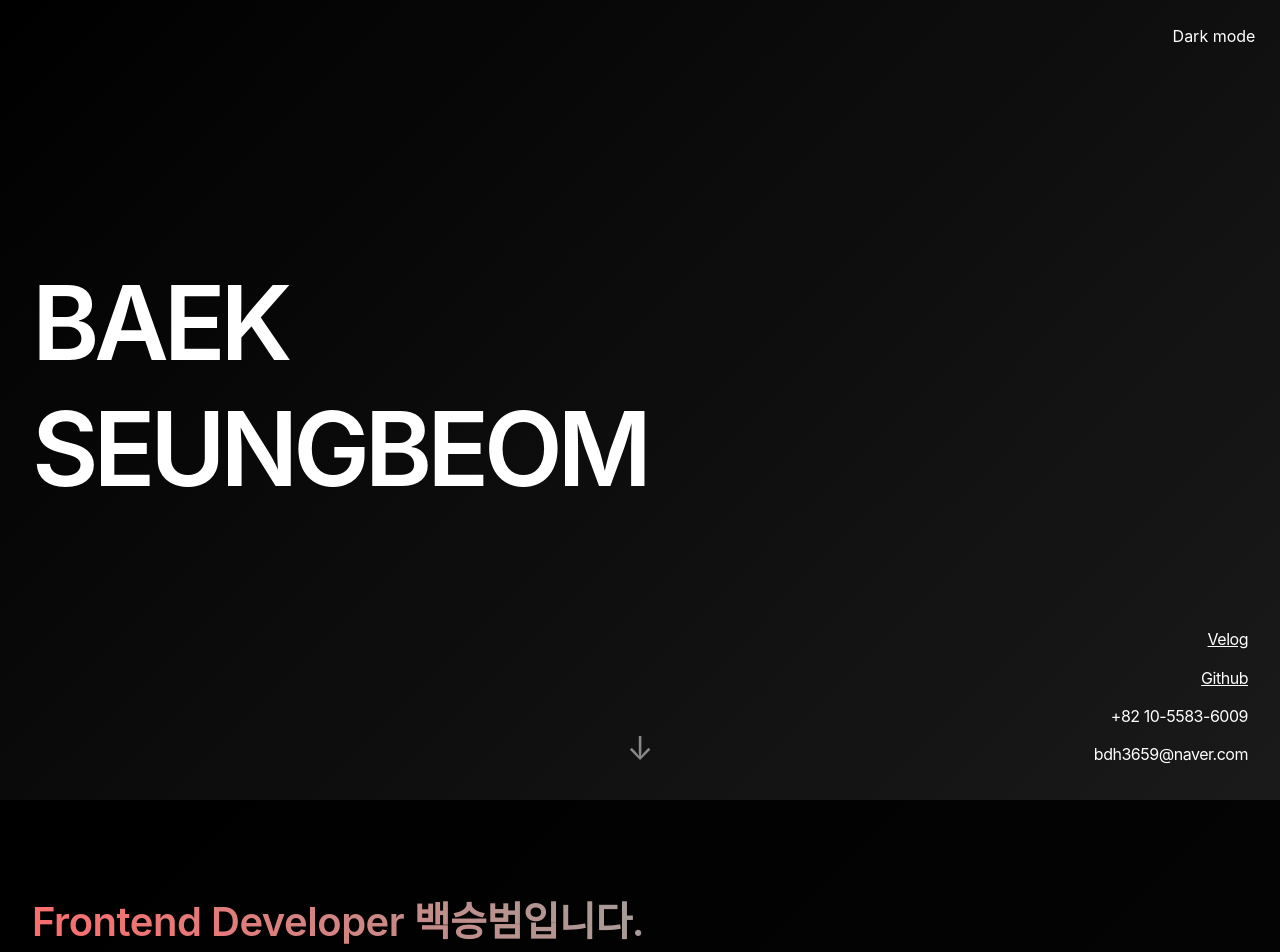
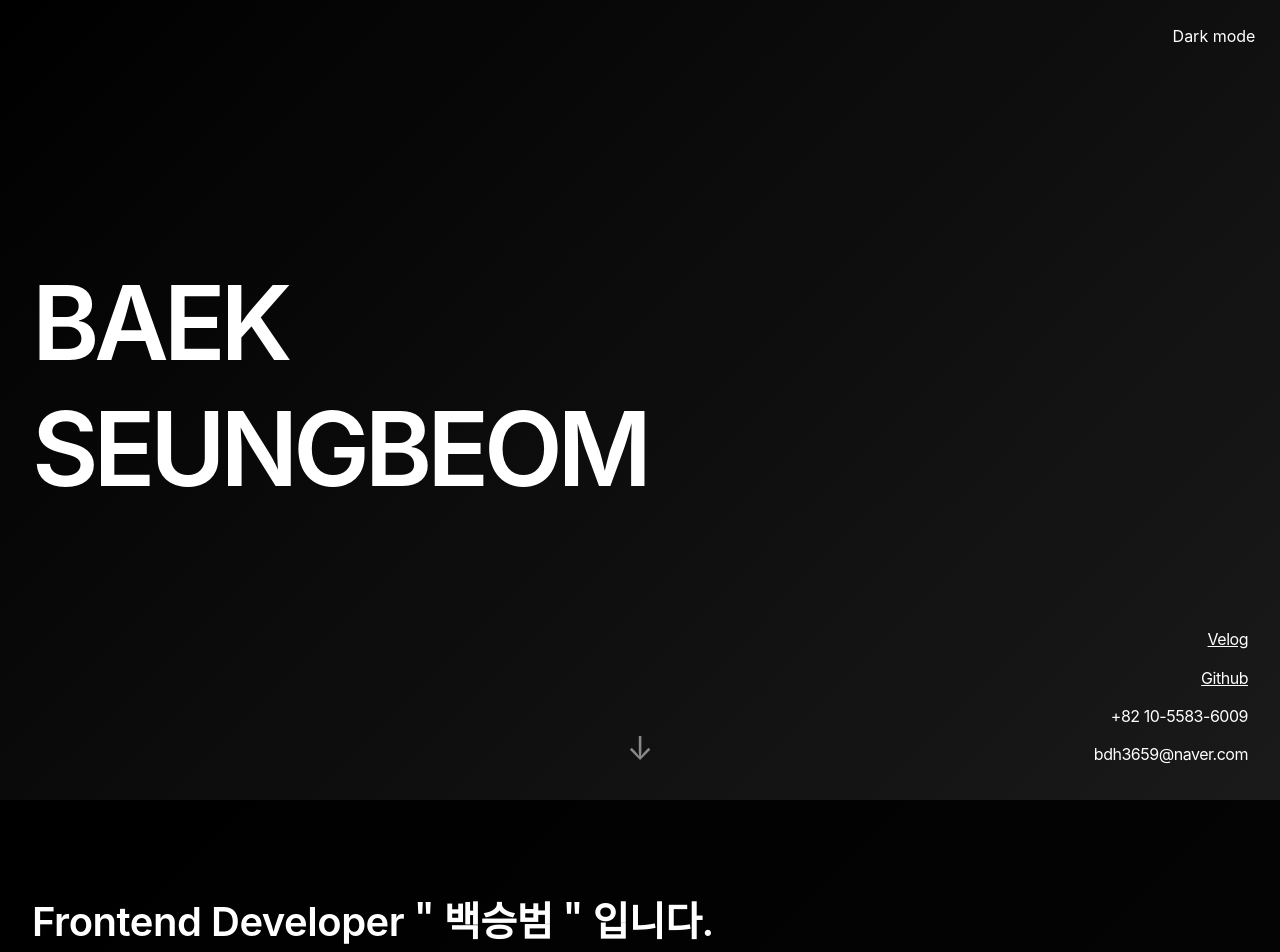
Before and after one commit to seung365/www.baekseungbeom.site, a React (Vite) app: page / in a window 1280 px wide. Shown: the top 952 px of the page. Built offline with nearby package versions, Linux system fonts and the light colour scheme; a web font is replaced by a local one.

Commit message:
style: Profile에  효과 추가

```diff
--- a/src/pages/Home/components/Profile/index.tsx
+++ b/src/pages/Home/components/Profile/index.tsx
@@ -1,13 +1,26 @@
-import useIntersectionObserver from "../../../../hooks/useIntersectionObserver"
-import { S } from "./styles"
+import useIntersectionObserver from "../../../../hooks/useIntersectionObserver";
+import { S } from "./styles";
 
+// Profile.tsx
 const Profile = () => {
-  const { sectionRef, isVisible } = useIntersectionObserver()
+  const { sectionRef, isVisible } = useIntersectionObserver();
 
   return (
     <S.ProfileSection ref={sectionRef} $isVisible={isVisible}>
       <S.ProfileInfo>
-        <S.GradientTitle>Frontend Developer 백승범입니다.</S.GradientTitle>
+        <S.GradientTitle>
+          Frontend Developer{" "}
+          <S.QuoteWrapper>
+            <S.Quote $isVisible={isVisible} style={{ fontFamily: "Inter, sans-serif" }}>
+              "
+            </S.Quote>{" "}
+            백승범{" "}
+            <S.Quote $isVisible={isVisible} style={{ fontFamily: "Inter, sans-serif" }}>
+              "
+            </S.Quote>
+          </S.QuoteWrapper>{" "}
+          입니다.
+        </S.GradientTitle>
         <S.IntroText>끊임없이 개발하고, 자신을 개발하는 열정맨입니다🔥</S.IntroText>
         <S.IntroText>제가 개발한 서비스를 통해 많은 사람들의 삶이 한층 나아졌으면 합니다.</S.IntroText>
         <div>
@@ -20,7 +33,6 @@ const Profile = () => {
         </div>
       </S.ProfileInfo>
     </S.ProfileSection>
-  )
-}
-
-export default Profile
+  );
+};
+export default Profile;
--- a/src/pages/Home/components/Profile/styles.ts
+++ b/src/pages/Home/components/Profile/styles.ts
@@ -1,8 +1,8 @@
-import styled from "@emotion/styled"
+import styled from "@emotion/styled";
 
 export const S = {
   ProfileSection: styled.section<{ $isVisible: boolean }>`
-    margin: 4rem 0;
+    margin: 4rem auto;
     opacity: ${({ $isVisible }) => ($isVisible ? 1 : 0)};
     transform: translateY(${({ $isVisible }) => ($isVisible ? "0" : "20px")});
     transition: opacity 0.8s ease-out, transform 0.8s ease-out;
@@ -21,9 +21,7 @@ export const S = {
 
   GradientTitle: styled.h2`
     font-size: 2.5rem;
-    background: linear-gradient(45deg, #ff6b6b, #4ecdc4);
-    -webkit-background-clip: text;
-    color: transparent;
+
     margin-bottom: 2rem;
   `,
 
@@ -43,4 +41,41 @@ export const S = {
     margin-bottom: 0.5rem;
     display: inline-block;
   `,
-}
+  QuoteWrapper: styled.span`
+    display: inline-block;
+    position: relative;
+  `,
+
+  Quote: styled.span<{ $isVisible: boolean }>`
+    display: inline-block;
+    opacity: 0;
+    transform: translateY(10px);
+    animation: ${(props) =>
+      props.$isVisible ? "fadeInQuote 1s ease-out forwards, float 2s ease-in-out infinite" : "none"};
+    animation-delay: ${(props) => (props.children === '"' ? "0.8s" : "1s")},
+      ${(props) => (props.children === '"' ? "1.8s" : "2s")};
+
+    @keyframes fadeInQuote {
+      from {
+        opacity: 0;
+        transform: translateY(10px);
+      }
+      to {
+        opacity: 1;
+        transform: translateY(0);
+      }
+    }
+
+    @keyframes float {
+      0% {
+        transform: translateY(0px);
+      }
+      50% {
+        transform: translateY(-5px);
+      }
+      100% {
+        transform: translateY(0px);
+      }
+    }
+  `,
+};
```
